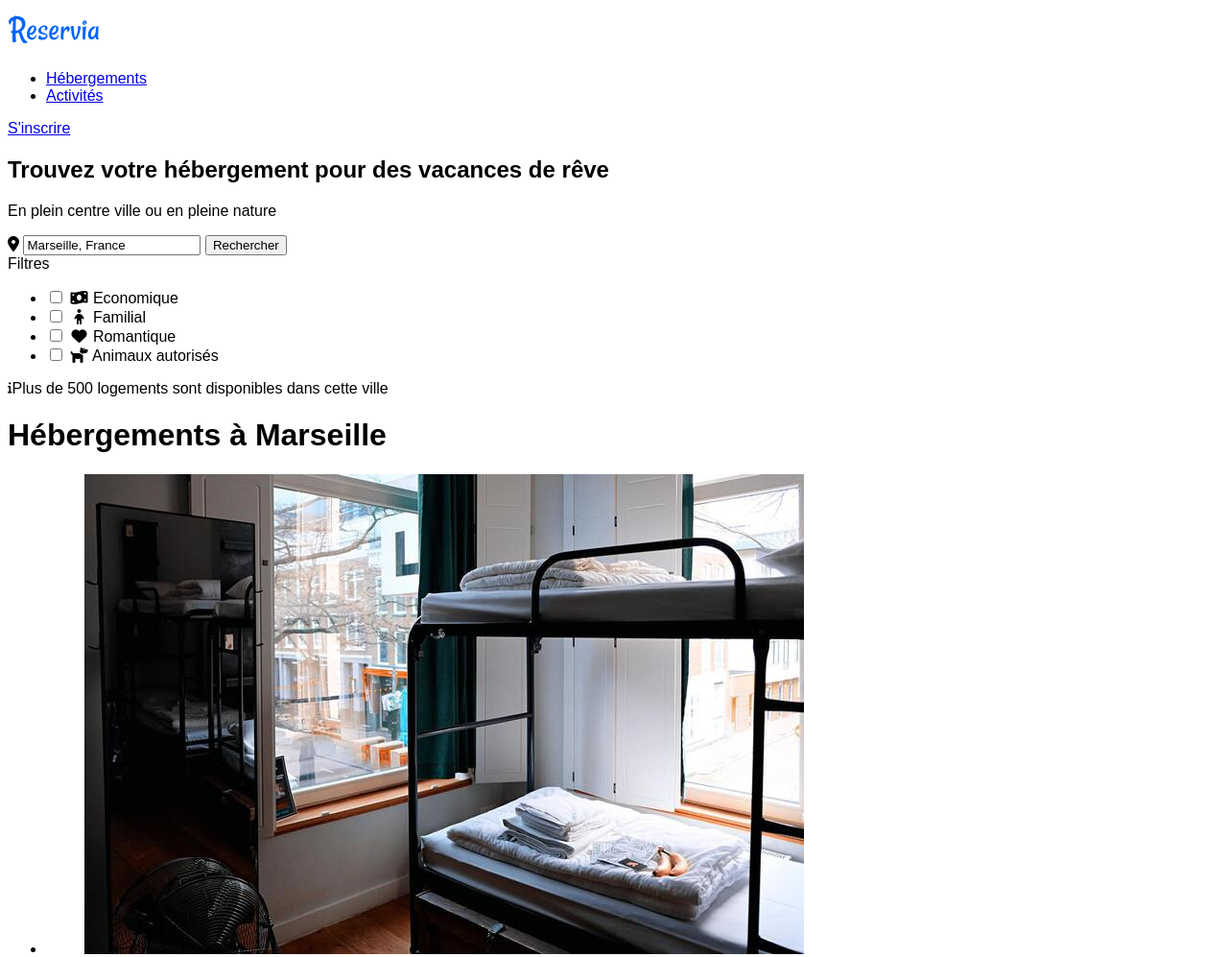
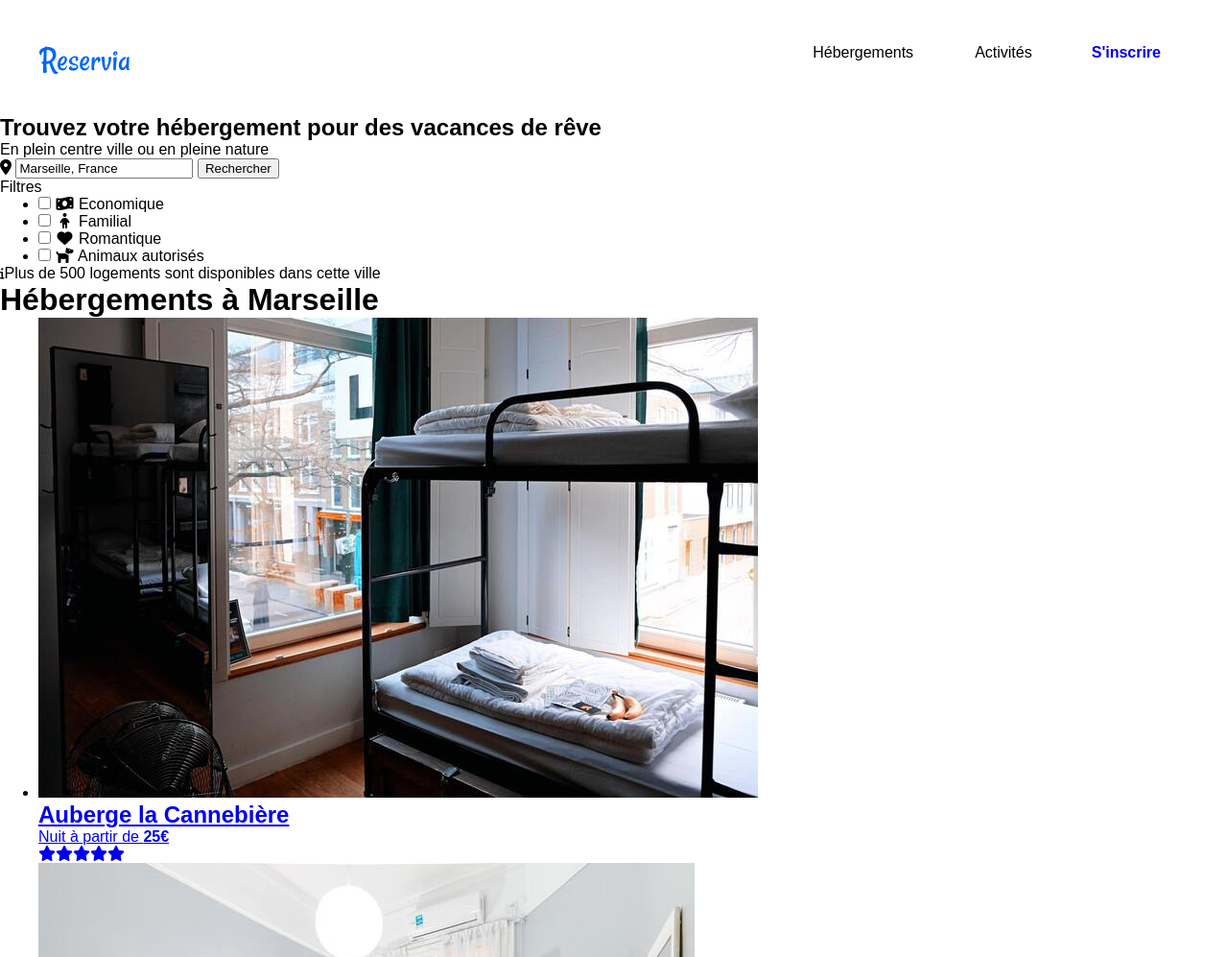
Before and after one commit to ana9402/AnaisBauer_2_03032021, a plain HTML site: page index.html in a window 1280 px wide. Shown: the top 997 px of the page at 96% size. Drawn offline with Linux system fonts and the light colour scheme.

Commit message:
Rédaction du code CSS du header, partie desktop

```diff
--- a/index.html
+++ b/index.html
@@ -22,7 +22,7 @@
                     </ul>
                 </nav>
                 <div id="subscribe">
-                    <a href="#">S'inscrire</a>
+                    <p><a href="#">S'inscrire</a></p>
                 </div>
             </div>
         </header>
--- a/style.css
+++ b/style.css
@@ -10,3 +10,80 @@
    {
        font-family: Raleway, Arial, Helvetica, sans-serif;
    }
+
+   *
+   {
+       margin: 0;
+   }
+
+
+   /* EN TÊTE DU SITE */
+
+header
+{
+    display: flex;
+    justify-content: space-between;
+    align-items: center;
+    padding: 0 50px 0 40px;
+    margin-bottom: 30px;
+}
+
+
+#logo
+{
+    padding-top: 40px;
+}
+
+#menu
+{
+    display: flex;
+    font-size: 1em;
+}
+
+#menu a
+{
+    text-decoration: none;
+}
+
+nav ul
+{
+    display: flex;
+    list-style-type: none;
+    padding-bottom: 20px;
+}
+
+nav li
+{
+
+    padding: 40px 20px 0 20px;
+    margin: 0 10px 0 10px;
+    border: 2px transparent solid;
+}
+
+nav a
+{
+    color: black;
+}
+
+nav li:hover
+{
+    border-top: 2px #0065fc solid;
+    color: #0065fc;
+}
+
+#subscribe
+{
+    margin: 2px 0 0 10px;
+    padding: 40px 20px 0 20px;
+}
+
+#subscribe p
+{
+    color: #0065fc;
+    font-weight: bold;
+}
+
+#subscribe a:visited
+{
+    color: #0065fc;
+}
```
